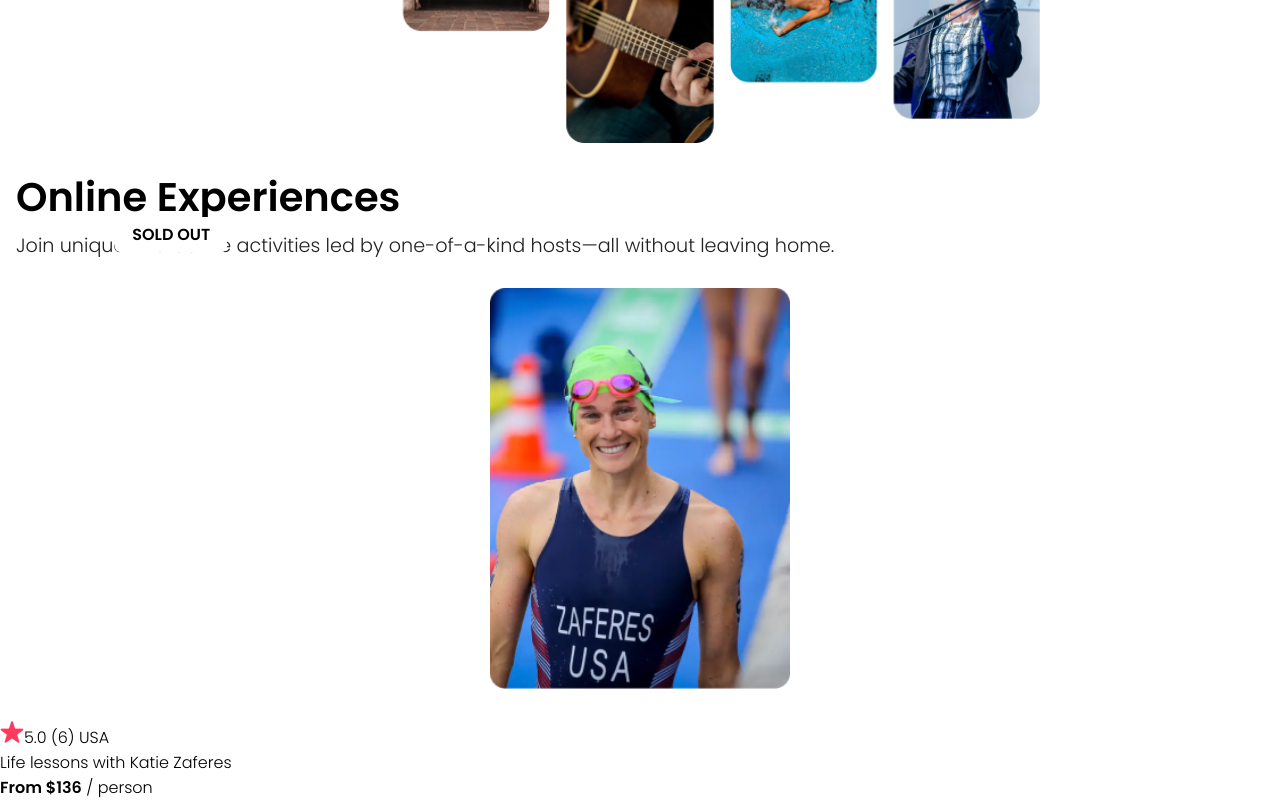
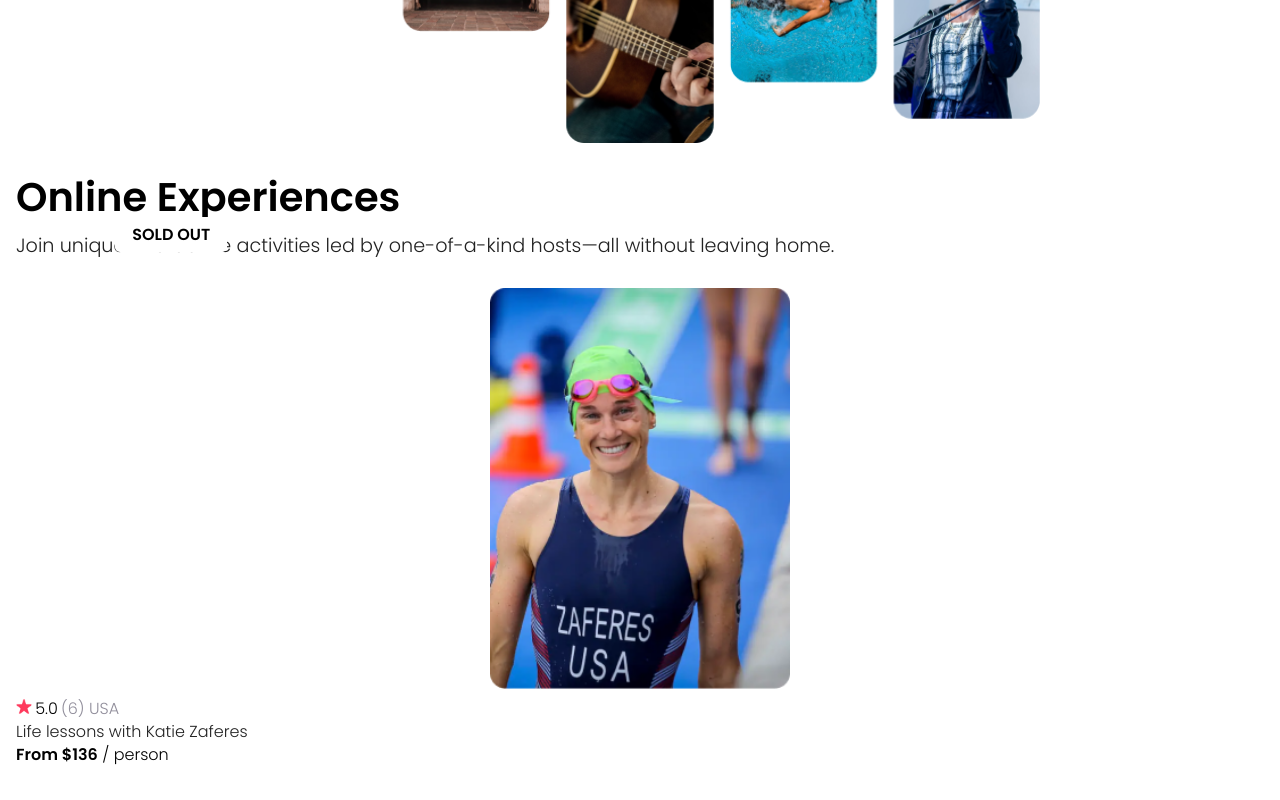
Before and after one commit to VioletViolaVi/AirBnb_Scrimba, a React (Create React App) app in the folder airbnb-app/: page / in a window 1280 px wide. Shown: the part 428-1228 px from the top of the page. Built offline with nearby package versions, Linux system fonts and the light colour scheme.

Commit message:
Style coded text for ad details.

```diff
--- a/airbnb-app/src/App.css
+++ b/airbnb-app/src/App.css
@@ -76,6 +76,28 @@
   max-width: 610px;
 }
 
-.rating {
-  margin: 2rem auto 0;
+.ad-info-custom-defaults {
+  margin: 0.5rem auto 0 1rem;
+  line-height: 145%;
 }
+
+.star-rating-img {
+  width: 1rem;
+  margin-right: 0.2rem;
+}
+
+.rating span {
+  color: #918e9b;
+  margin-left: 0.2rem;
+}
+
+.lesson-name {
+  font-weight: 300;
+  font-size: 1rem;
+  line-height: 145%;
+  color: #222222;
+}
+
+.price {
+  margin-bottom: 1rem;
+}
--- a/airbnb-app/src/components/main/Card.js
+++ b/airbnb-app/src/components/main/Card.js
@@ -15,10 +15,11 @@
         </figure>
       </div>
 
-      <div>
+      <div className="ad-info-custom-defaults">
         <div className="rating">
-          <img src={star} alt={""} />
-          5.0 (6) USA
+          <img src={star} alt={""} className="star-rating-img" />
+          5.0
+          <span>(6) USA</span>
         </div>
 
         <div className="lesson-name">Life lessons with Katie Zaferes</div>
```
